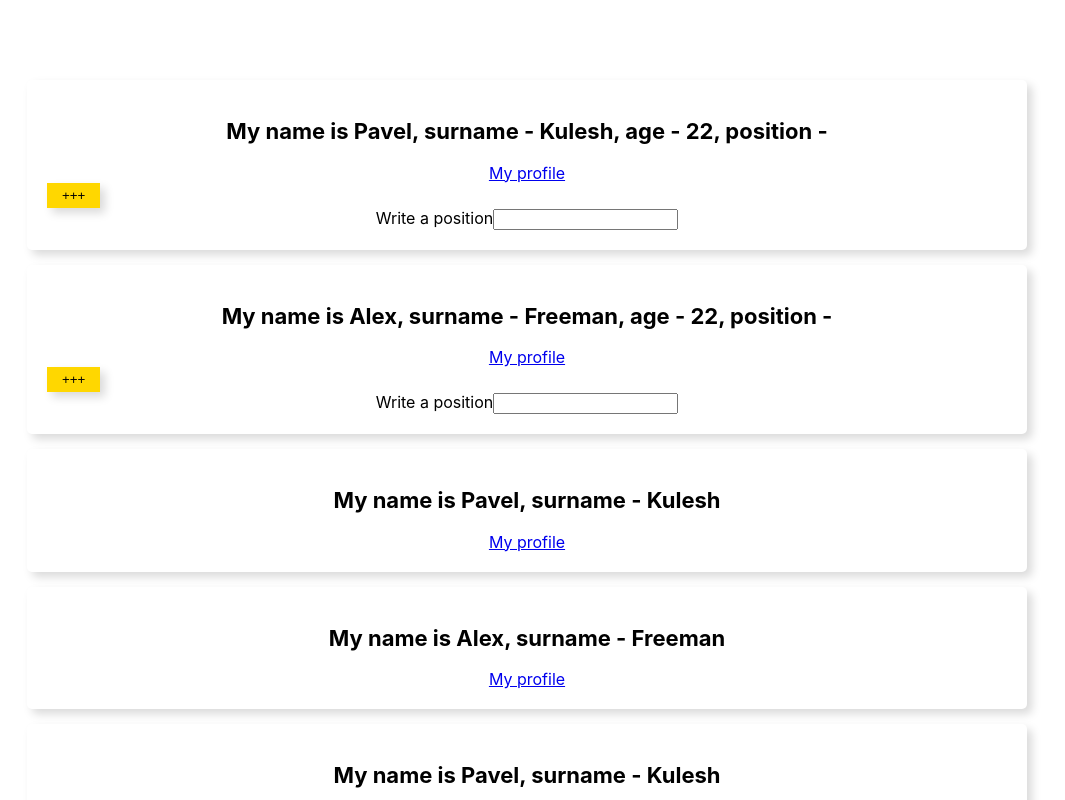
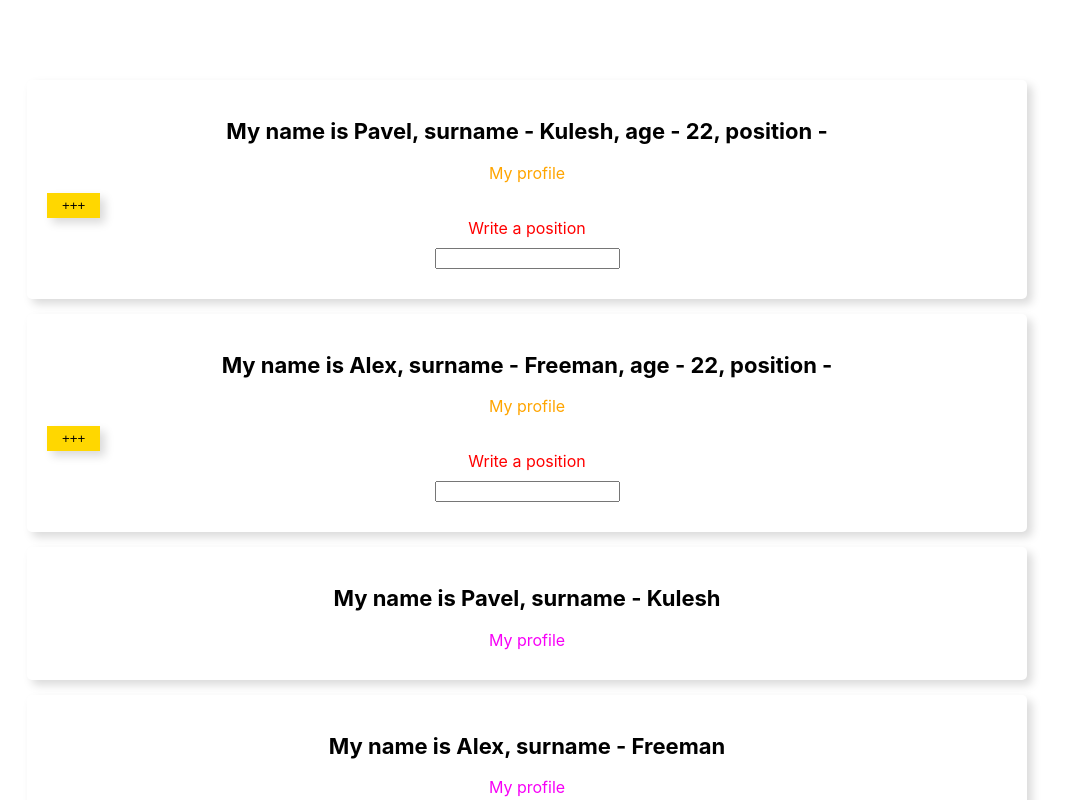
Before and after one commit to Waldemar-00/ComponentsProps, a React (Create React App) app: page / in a window 1280 px wide. Shown: the top 800 px of the page, without its empty margins (113-1178 px from the left). Built offline with nearby package versions, Linux system fonts and the light colour scheme.

Commit message:
styled-components template literals

```diff
--- a/src/App.js
+++ b/src/App.js
@@ -6,7 +6,20 @@ const EmployeeItem = styled.div`
   padding: 20px;
   margin-bottom: 15px;
   border-radius: 5px;
-  box-shadow: 5px 5px 10px rgba(0, 0, 0, 0.15)
+  box-shadow: 5px 5px 10px rgba(0, 0, 0, 0.15);
+  a {
+    display: block;
+    margin: 10px 0;
+    color: ${props => props.active ? 'orange' : '#F701F7'};
+    text-decoration: none;
+  }
+  input {
+    display: block;
+    margin: 10px auto 10px auto;
+  }
+  label {
+    color: red;
+  }
 `
 const H2 = styled.h2`
   font-size: 22px;
@@ -48,7 +61,7 @@ class WhoAmI extends Component {
     const { name, surname, link } = this.props
     const {age, position} = this.state
     return (
-      <EmployeeItem>
+      <EmployeeItem active>
         <H2>My name is {name}, surname - {surname}, age - {age}, position - {position}</H2>
         <a href={link}>My profile</a>
         <Button onClick={() => this.yearPlusAsync() }>{this.state.text}</Button>
```
